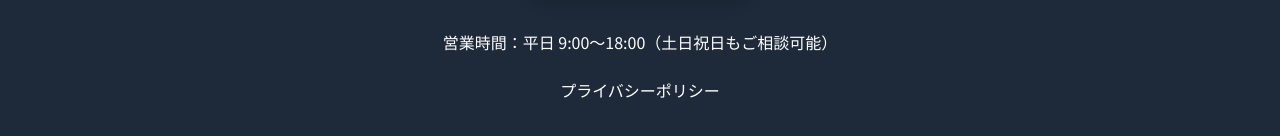
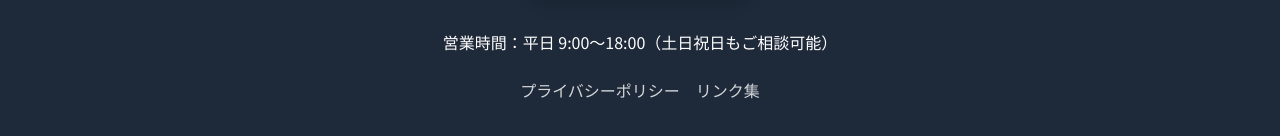
Before and after one commit to Musashi-Shitamachi-Info/shitamachi-it-hp, a Next.js app: page / in a window 1280 px wide. Shown: the part 3073-3209 px from the top of the page. Built offline with nearby package versions, Linux system fonts and the light colour scheme.

Commit message:
フッターにリンク集を追加

```diff
--- a/src/components/footer.tsx
+++ b/src/components/footer.tsx
@@ -13,12 +13,7 @@ export default function Footer() {
           <span className="inline-block">初回相談は無料で承っております。</span>
         </p>
 
-        <Link
-          href="https://docs.google.com/forms/d/e/1FAIpQLSfM6u1weCuTx58dzygIwtnU-4hToUcPHQaA8Qd0oZbhcPWaZQ/viewform?usp=dialog"
-          className="inline-block bg-gradient-to-r from-red-500 to-red-600 text-white px-6 py-3 sm:px-8 sm:py-4 lg:px-10 lg:py-4 rounded-full text-base sm:text-lg font-bold hover:shadow-xl hover:-translate-y-1 transition-all duration-300 shadow-lg"
-          target="_blank"
-          rel="noopener noreferrer"
-        >
+        <Link href="https://docs.google.com/forms/d/e/1FAIpQLSfM6u1weCuTx58dzygIwtnU-4hToUcPHQaA8Qd0oZbhcPWaZQ/viewform?usp=dialog" className="inline-block bg-gradient-to-r from-red-500 to-red-600 text-white px-6 py-3 sm:px-8 sm:py-4 lg:px-10 lg:py-4 rounded-full text-base sm:text-lg font-bold hover:shadow-xl hover:-translate-y-1 transition-all duration-300 shadow-lg" target="_blank" rel="noopener noreferrer">
           ご相談はこちらから
         </Link>
 
@@ -27,9 +22,18 @@ export default function Footer() {
           <span className="inline-block">（土日祝日もご相談可能）</span>
         </p>
 
-        <Link href="/privacy" className="text-sm sm:text-base mt-6 inline-block hover:underline">
-          プライバシーポリシー
-        </Link>
+        <ul className="flex justify-center gap-4">
+          <li>
+            <Link href="/privacy" className="text-sm sm:text-base mt-6 inline-block hover:underline text-white/80">
+              プライバシーポリシー
+            </Link>
+          </li>
+          <li>
+            <Link href="/links/shitamachi-it/" className="text-sm sm:text-base mt-6 inline-block hover:underline text-white/80">
+              リンク集
+            </Link>
+          </li>
+        </ul>
       </div>
     </footer>
   );
```
